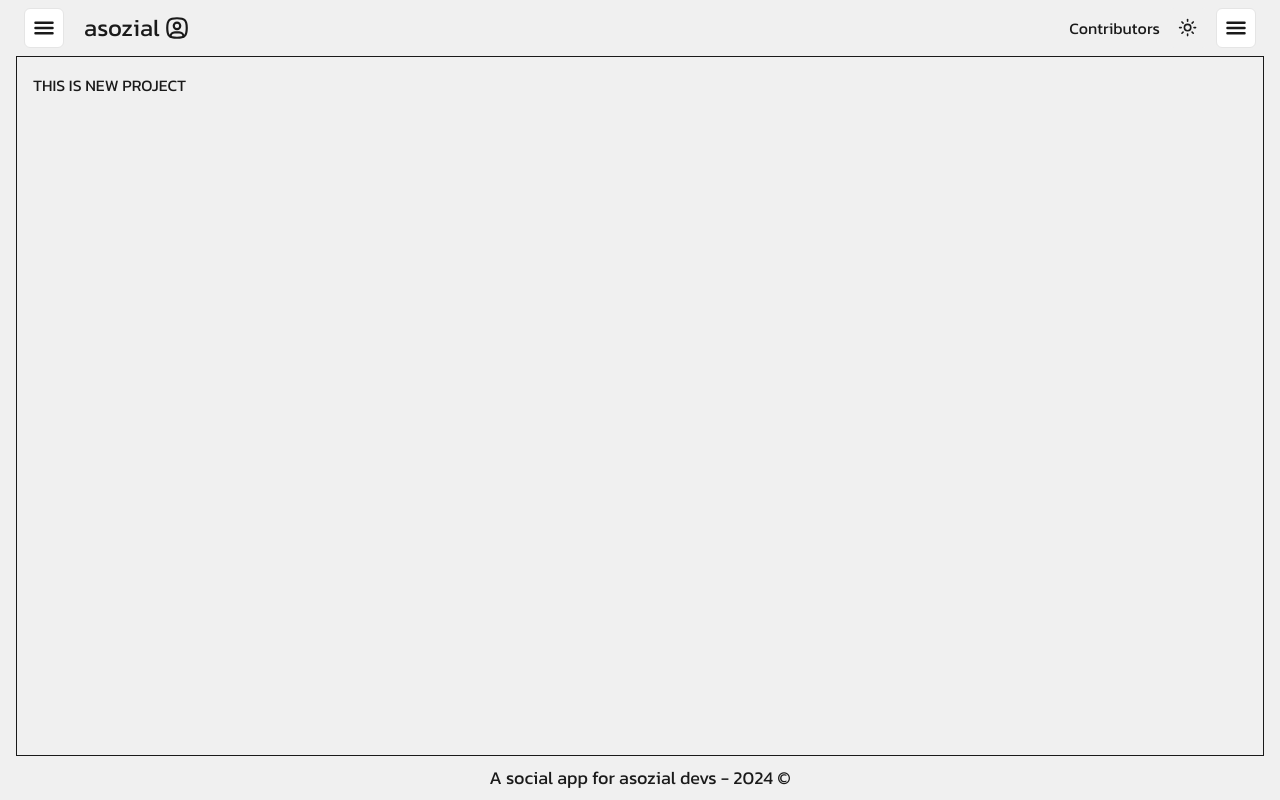
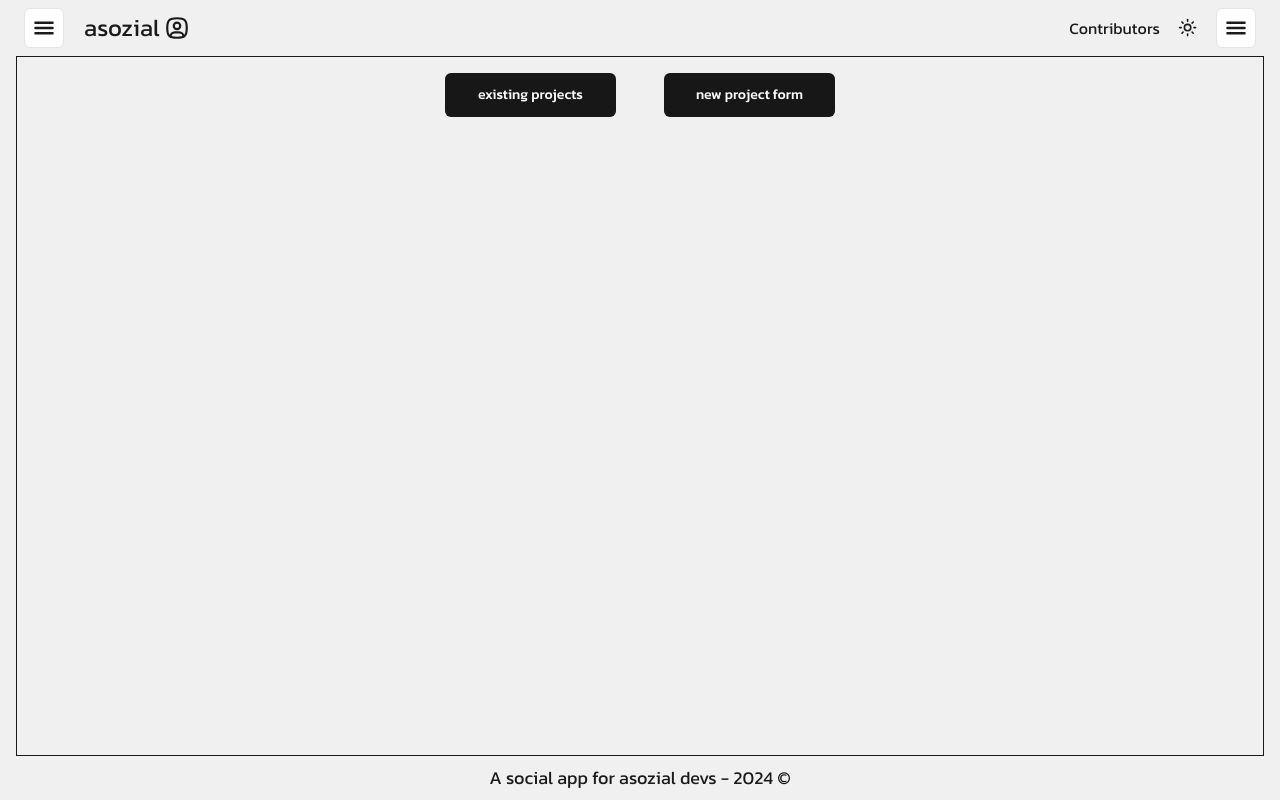
Before and after one commit to asozialdotdev/asozial, a Next.js app in the folder frontend/: page /projects/new in a window 1280 px wide. Built offline with nearby package versions, Linux system fonts and the light colour scheme.

Commit message:
created new projects page

```diff
--- a/frontend/src/app/(appLayout)/projects/new/page.tsx
+++ b/frontend/src/app/(appLayout)/projects/new/page.tsx
@@ -1,11 +1,14 @@
 //user can create a new project, ownerId is user's id
 
+import PageContainer from "@/components/common/PageContainer";
+import NewProject from "@/components/project/NewProject";
+
 function Page() {
-    return (
-      <div>
-        THIS IS NEW PROJECT
-      </div>
-    )
-  }
+  return (
+    <PageContainer className="">
+      <NewProject />
+    </PageContainer>
+  );
+}
 
-export default Page
+export default Page;
--- /dev/null
+++ b/frontend/src/components/project/NewProject.tsx
@@ -0,0 +1,30 @@
+"use client";
+import { useState } from "react";
+import { Button } from "../ui/button";
+
+function NewProject() {
+  const [isExistingProject, setIsExistingProject] = useState(false);
+  const [isNewProjectForm, setIsNewProjectForm] = useState(false);
+
+  const handleExistingProject = () => {
+    setIsExistingProject(true);
+    setIsNewProjectForm(false);
+  };
+
+  const handleNewProjectForm = () => {
+    setIsExistingProject(false);
+    setIsNewProjectForm(true);
+  };
+  return (
+    <div className="flex flex-col items-center gap-12 lg:grid lg:grid-cols-2">
+
+      <Button onClick={handleExistingProject} size="lg">existing projects</Button>
+      <Button onClick={handleNewProjectForm} size="lg">new project form</Button>
+      {isExistingProject && <h1>Existing Projects</h1>}
+      {isNewProjectForm && <h1>New Project Form</h1>}
+
+    </div>
+  );
+}
+
+export default NewProject;
```
